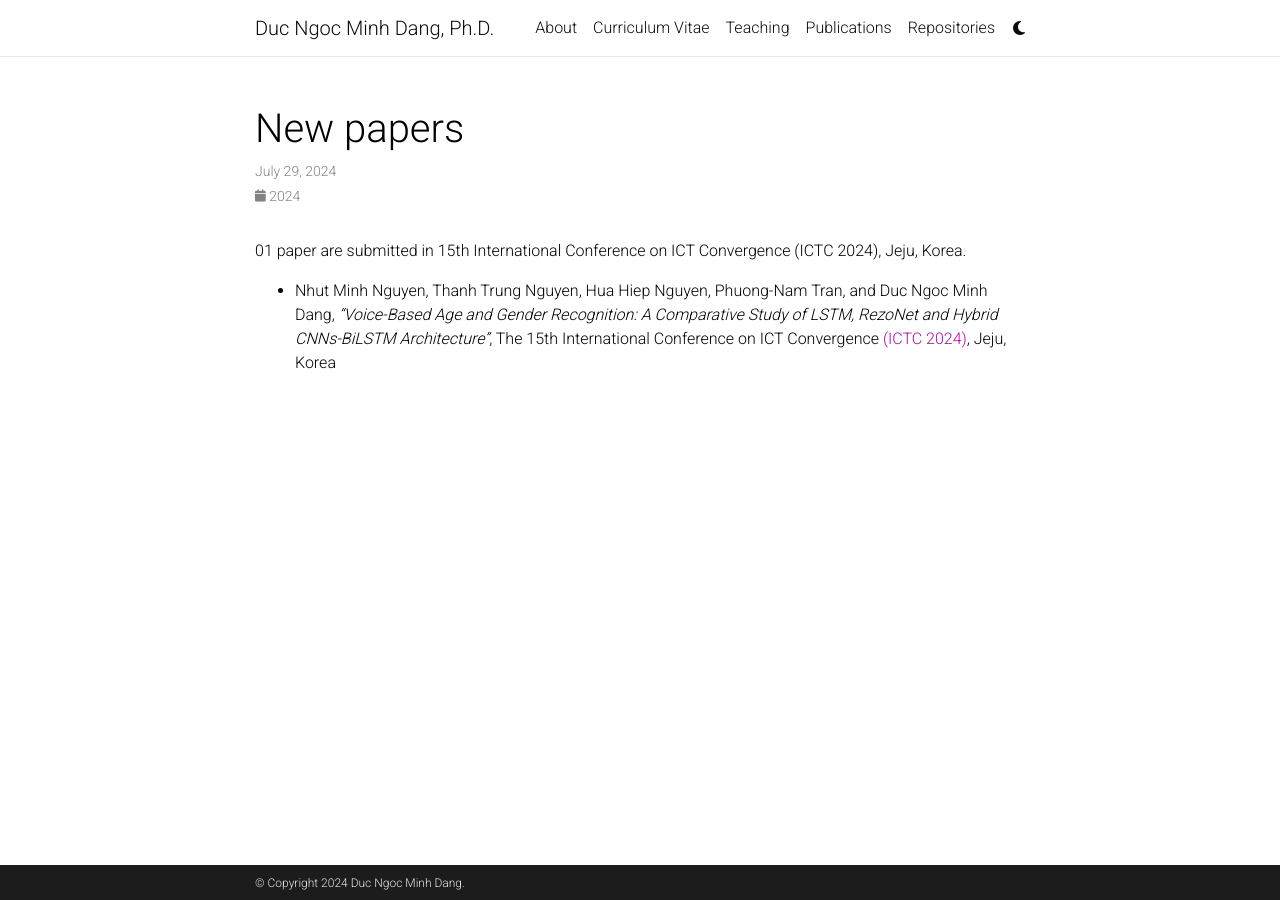
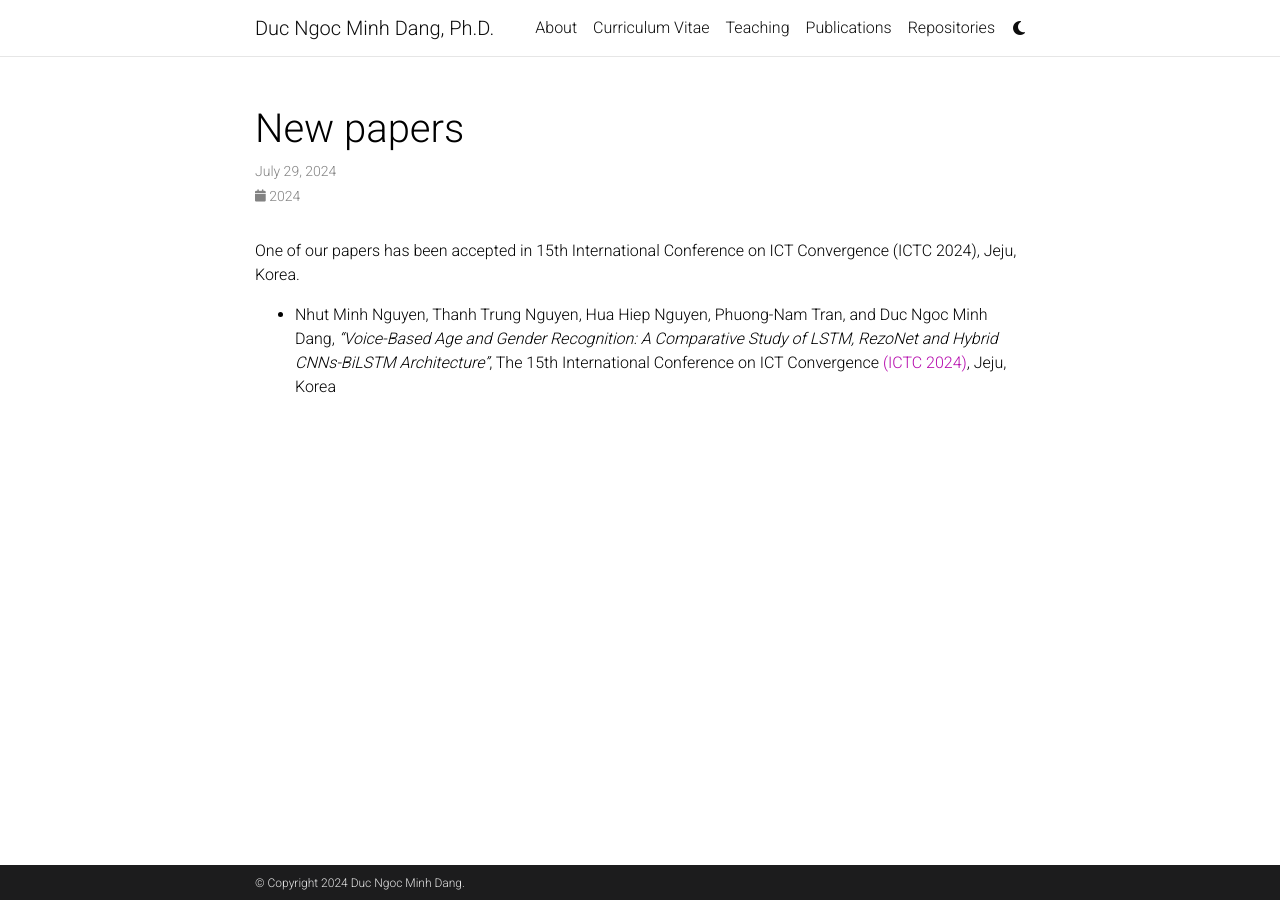
Before and after one commit to dnmduc/dnmduc.github.io, a Jekyll site: the page built from _news/announcement_1.md, in a window 1280 px wide. Built offline with Jekyll 4.4.1, drawn with Linux system fonts in a browser that asks for light colours; comment, search, counter and statistics services are not loaded; a style sheet for code colours, icons or effects is not loaded.

Commit message:
revise announcement

```diff
--- a/_news/announcement_1.md
+++ b/_news/announcement_1.md
@@ -6,5 +6,5 @@ inline: true
 related_posts: false
 ---
 
-01 paper are submitted in 15th International Conference on ICT Convergence (ICTC 2024), Jeju, Korea.
+One of our papers has been accepted in 15th International Conference on ICT Convergence (ICTC 2024), Jeju, Korea.
 - Nhut Minh Nguyen, Thanh Trung Nguyen, Hua Hiep Nguyen, Phuong-Nam Tran, and Duc Ngoc Minh Dang, *"Voice-Based Age and Gender Recognition: A Comparative Study of LSTM, RezoNet and Hybrid CNNs-BiLSTM Architecture"*, The 15th International Conference on ICT Convergence [(ICTC 2024)](https://ictc.org/), Jeju, Korea
```
